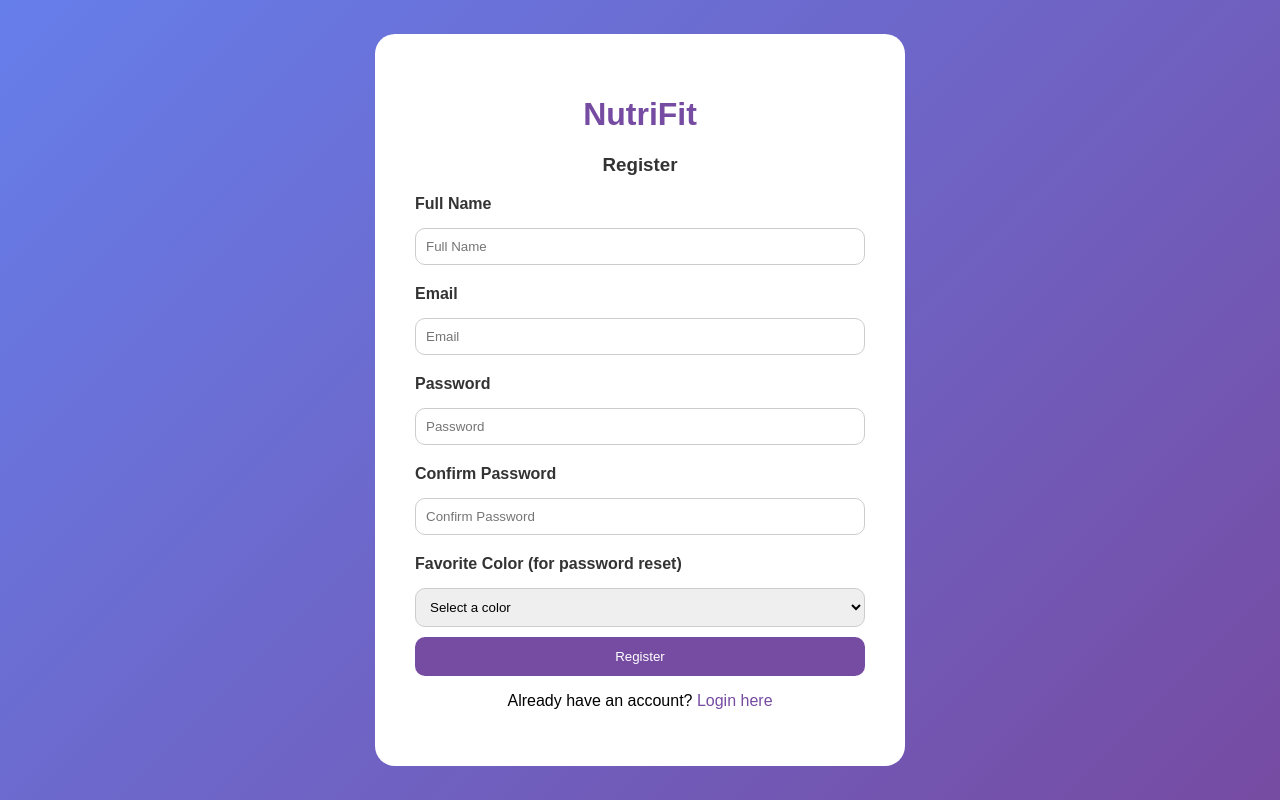
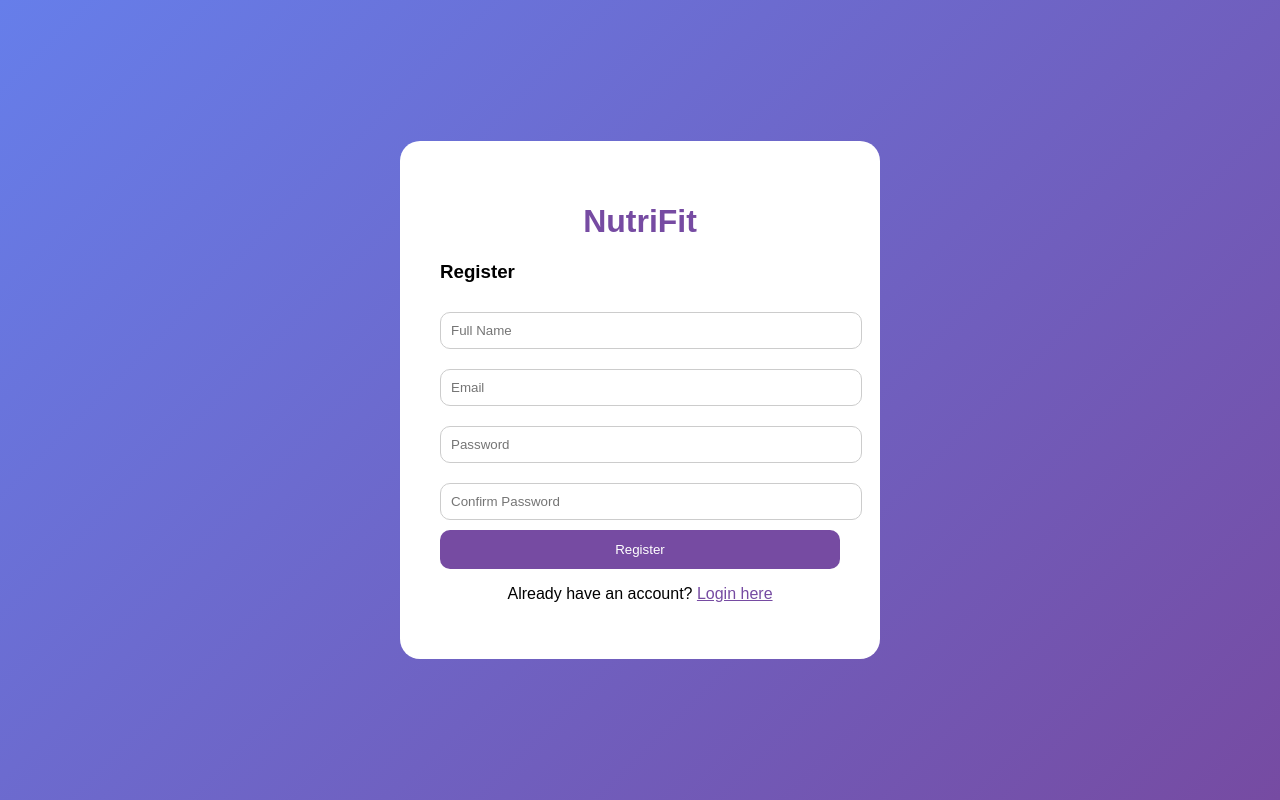
Before and after one commit to ThoJiaJun/NutriFit-Food-Image-Recognition-and-Calorie-Estimation-System, a Flask app: page /register in a window 1280 px wide. Run offline with Flask 3, Linux system fonts and the light colour scheme.

Commit message:
Revert to original version without favorite color

```diff
--- a/NutriFit-Food-Image-Recognition-and-Calorie-Estimation-System/app.py
+++ b/NutriFit-Food-Image-Recognition-and-Calorie-Estimation-System/app.py
@@ -24,7 +24,6 @@ class User(db.Model):
     gender = db.Column(db.String(10), default='')
     activity_level = db.Column(db.String(20), default='moderate')
     goal = db.Column(db.String(20), default='maintain')
-    favorite_color = db.Column(db.String(50), default='')
     created_at = db.Column(db.DateTime, default=datetime.utcnow)
 
     def set_password(self, password):
@@ -44,7 +43,6 @@ def register():
         email = request.form['email']
         password = request.form['password']
         confirm = request.form['confirm_password']
-        favorite_color = request.form['favorite_color']
 
         if password != confirm:
             flash('Passwords do not match!', 'danger')
@@ -54,7 +52,7 @@ def register():
             flash('Email already exists!', 'danger')
             return redirect(url_for('register'))
 
-        user = User(name=name, email=email, favorite_color=favorite_color)
+        user = User(name=name, email=email)
         user.set_password(password)
         db.session.add(user)
         db.session.commit()
--- a/NutriFit-Food-Image-Recognition-and-Calorie-Estimation-System/templates/register.html
+++ b/NutriFit-Food-Image-Recognition-and-Calorie-Estimation-System/templates/register.html
@@ -16,30 +16,18 @@
     background: white;
     padding: 40px;
     border-radius: 20px;
-    width: 450px;
+    width: 400px;
   }
   h1 {
     text-align: center;
     color: #764ba2;
   }
-  h3 {
-    text-align: center;
-    color: #333;
-  }
-  label {
-    display: block;
-    margin-top: 10px;
-    margin-bottom: 5px;
-    color: #333;
-    font-weight: bold;
-  }
-  input, select {
+  input {
     width: 100%;
     padding: 10px;
     margin: 10px 0;
     border: 1px solid #ccc;
     border-radius: 10px;
-    box-sizing: border-box;
   }
   button {
     width: 100%;
@@ -54,7 +42,6 @@
     padding: 10px;
     border-radius: 10px;
     margin: 10px 0;
-    text-align: center;
   }
   .success {
     background: #d4edda;
@@ -66,7 +53,6 @@
   }
   a {
     color: #764ba2;
-    text-decoration: none;
   }
 </style>
 </head>
@@ -83,30 +69,10 @@
         {% endwith %}
 
         <form method="POST">
-            <label>Full Name</label>
             <input type="text" name="name" placeholder="Full Name" required>
-
-            <label>Email</label>
             <input type="email" name="email" placeholder="Email" required>
-
-            <label>Password</label>
             <input type="password" name="password" placeholder="Password" required>
-
-            <label>Confirm Password</label>
             <input type="password" name="confirm_password" placeholder="Confirm Password" required>
-
-            <label>Favorite Color (for password reset)</label>
-            <select name="favorite_color" required>
-                <option value="">Select a color</option>
-                <option value="red">🔴 Red</option>
-                <option value="blue">🔵 Blue</option>
-                <option value="green">🟢 Green</option>
-                <option value="purple">🟣 Purple</option>
-                <option value="pink">🌸 Pink</option>
-                <option value="black">⚫ Black</option>
-                <option value="white">⚪ White</option>
-            </select>
-
             <button type="submit">Register</button>
         </form>
         <p style="text-align:center">
```
Also changed, not shown: NutriFit-Food-Image-Recognition-and-Calorie-Estimation-System/instance/users.db.
